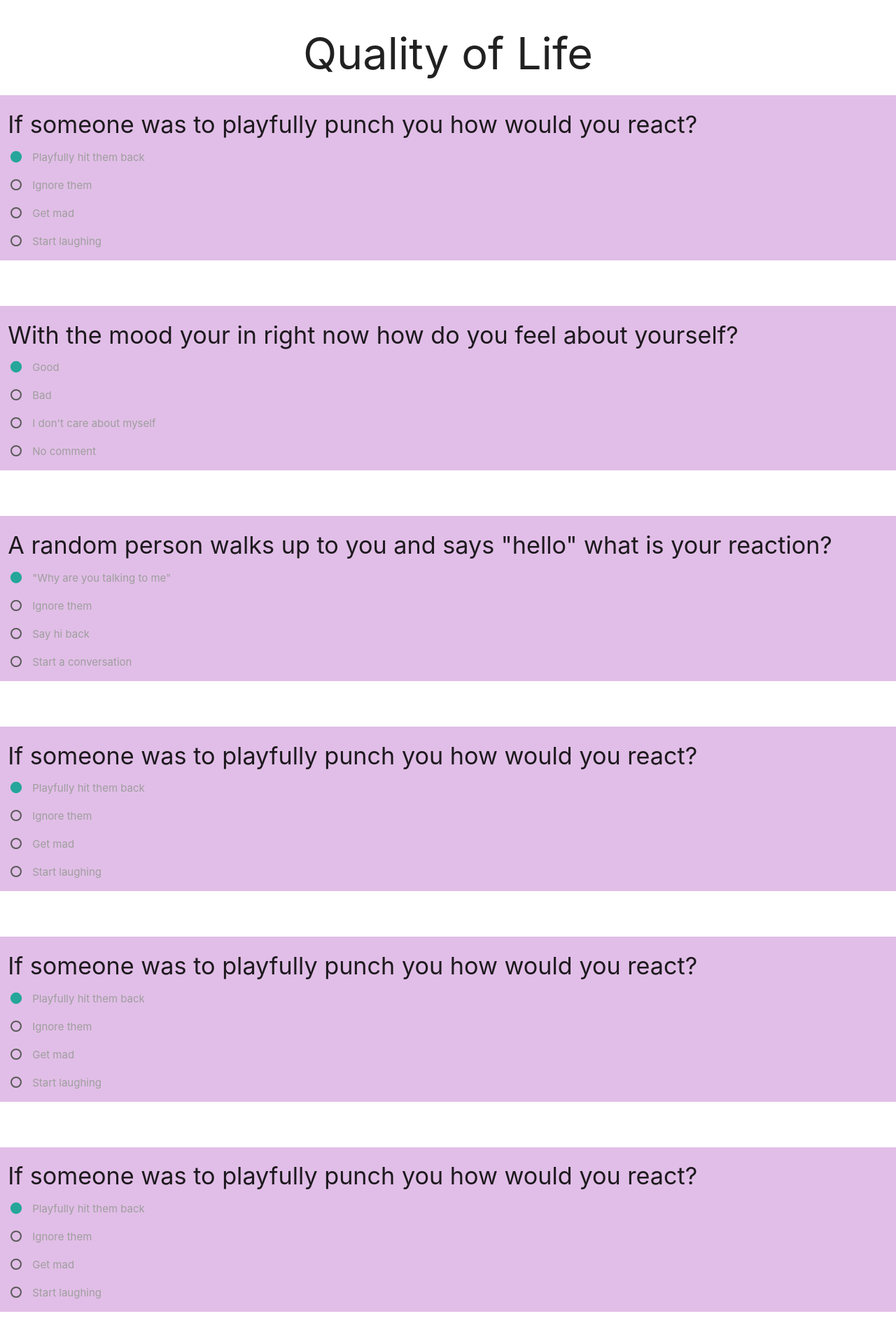
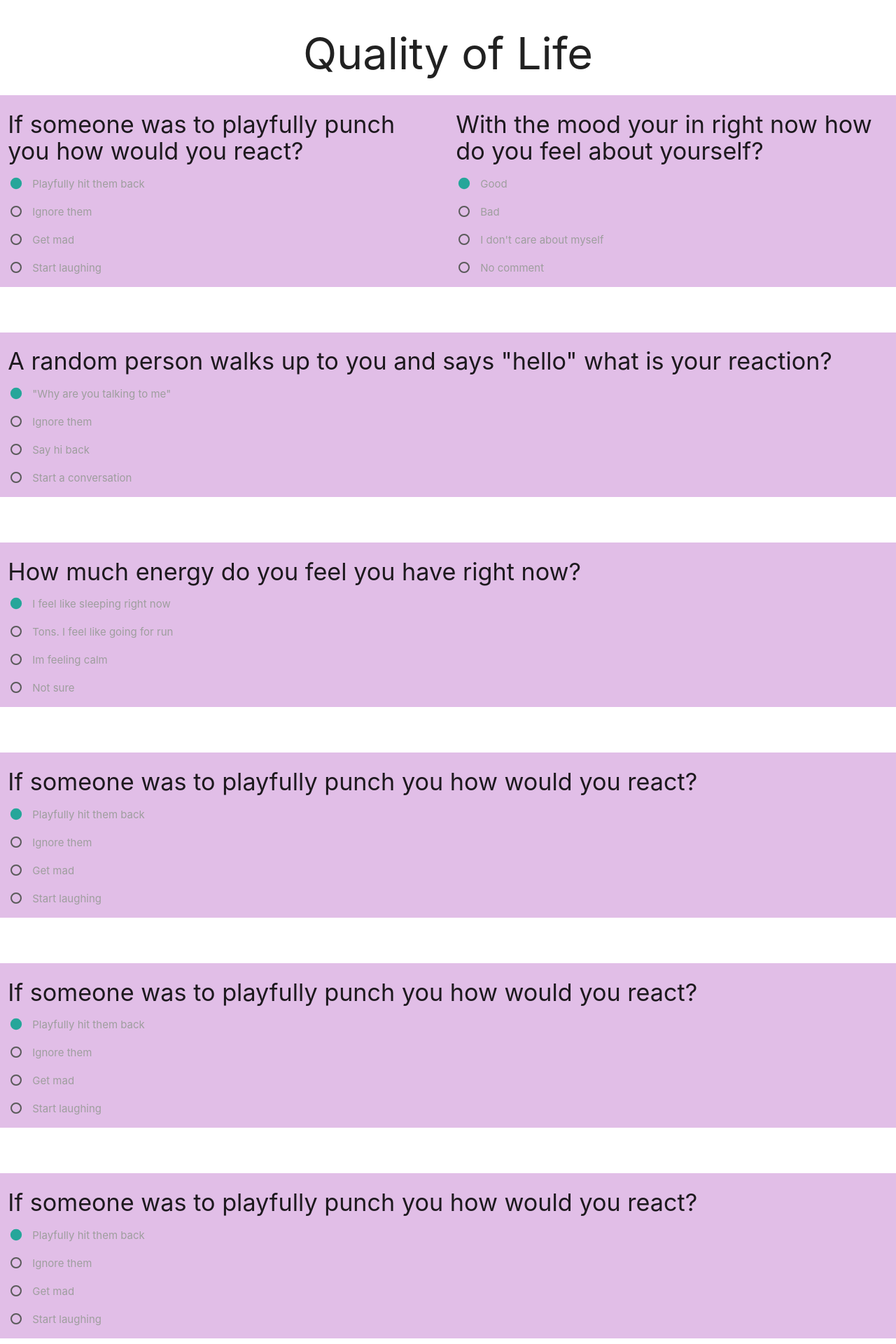
Before and after one commit to montilla612/inspo_project, a Flask app: page /quizresults in a window 1280 px wide. Shown: the top 1920 px of the page at 70% size. Run offline with Flask 2, Linux system fonts and the light colour scheme.

Commit message:
initial commit

```diff
--- a/app/static/stylequizresults.css
+++ b/app/static/stylequizresults.css
@@ -1,9 +1,12 @@
 .background {
-    background-color: yellow;
+    background-color: #84e0f5;
 }
 
 .nav-wrapper {
     font-family: 'Carter One', cursive;
+}
+.headingone{
+    font-family: 'Grenze', serif;
 }
 /*.font_styling {*/
 /*    font-family: 'Oswald', sans-serif;*/
--- a/app/templates/quiz.html
+++ b/app/templates/quiz.html
@@ -8,8 +8,8 @@
 <body>
     <h1 class="center-align">Quality of Life</h1>
     <div class="row purple lighten-4">
-        <div class="col">
-            <h4 class="center-align">If someone was to playfully punch you how would you react?</h4>
+        <div class="col s6">
+            <h4>If someone was to playfully punch you how would you react?</h4>
             <form method="post" action="/quizresults">
                 <p>
                     <label>
@@ -36,15 +36,8 @@
                     </label>
                 </p>
         </div>
-     </div>
-        <br>
-        <br>
-
-
-
-        <div class="row purple lighten-4">
-        <div class="col">
-            <h4 class="center-align">With the mood your in right now how do you feel about yourself?</h4>
+        <div class="col s6">
+            <h4>With the mood your in right now how do you feel about yourself?</h4>
             <form method="post" action="/quizresults">
                 <p>
                     <label>
@@ -114,30 +107,30 @@
 
     <div class="row purple lighten-4">
         <div class="col">
-            <h4 class="center-align">If someone was to playfully punch you how would you react?</h4>
+            <h4 class="center-align">How much energy do you feel you have right now?</h4>
             <form method="post" action="/quizresults">
                 <p>
                     <label>
                         <input name="q4" type="radio" checked />
-                            <span>Playfully hit them back</span>
+                            <span>I feel like sleeping right now</span>
                     </label>
                 </p>
                 <p>
                     <label>
                          <input name="q4" type="radio" />
-                            <span>Ignore them</span>
+                            <span>Tons. I feel like going for run</span>
                     </label>
                 </p>
                 <p>
                     <label>
                         <input class="with-gap" name="q4" type="radio"  />
-                            <span>Get mad</span>
+                            <span>Im feeling calm</span>
                     </label>
                 </p>
                 <p>
                     <label>
                         <input name="q4" type="radio" />
-                            <span>Start laughing</span>
+                            <span>Not sure</span>
                     </label>
                 </p>
         </div>
--- a/app/templates/quizresults.html
+++ b/app/templates/quizresults.html
@@ -9,6 +9,7 @@
       <!--<link href="https://fonts.googleapis.com/css?family=Geostar&display=swap" rel="stylesheet">-->
       <!--<link href="https://fonts.googleapis.com/css?family=Oswald&display=swap" rel="stylesheet">-->
       <link href="https://fonts.googleapis.com/css?family=Carter+One&display=swap" rel="stylesheet">
+      <link href="https://fonts.googleapis.com/css?family=Grenze&display=swap" rel="stylesheet">
 
     </head>
 
@@ -31,7 +32,7 @@
           </div>
         </nav>
 
-        <h1>Based on your answers, our survey suggests some resources for you:</h1>
+        <center><h1 class="headingone">Based on your answers, our survey suggests some resources for you:</h1></center>
         <center></center><h3>{{depression_diagnosis}}</h3></center>
 
 
```
Lines whose indentation alone changed are shown as unchanged.
